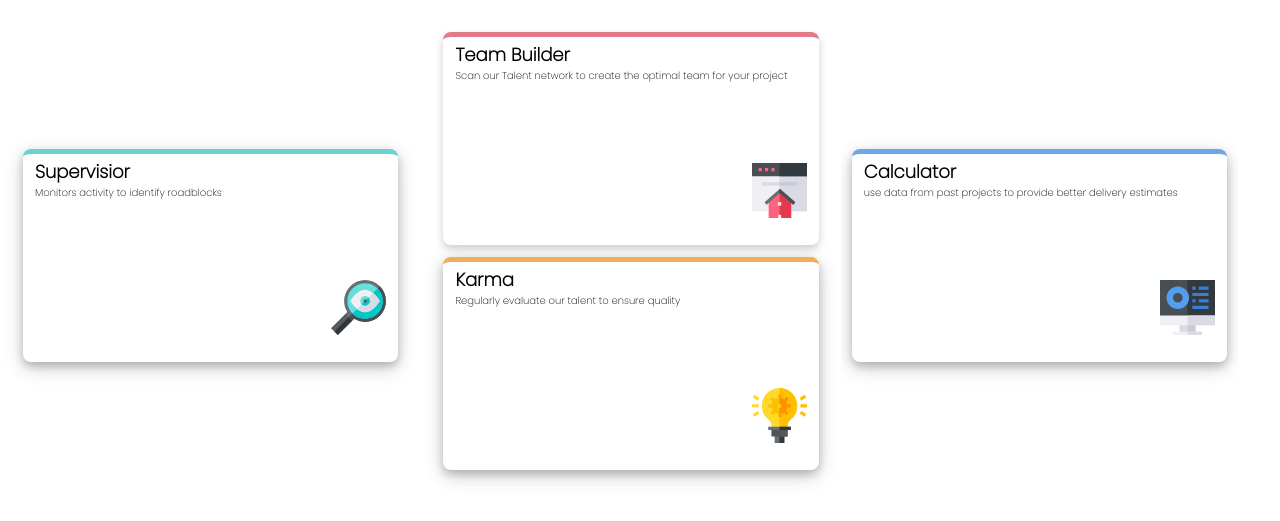
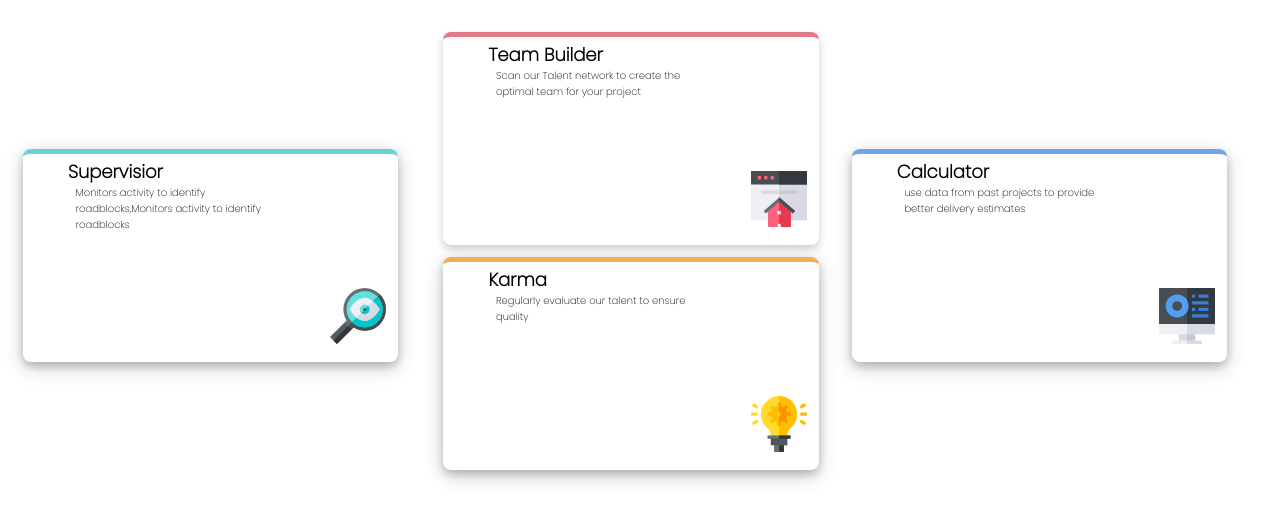
Before and after one commit to harimohan1990/PagoAnalytics-html-css, a plain HTML site: page index.html in a window 1280 px wide. Shown: the part 143-664 px from the top of the page. Drawn offline with Linux system fonts and the light colour scheme.

Commit message:
second commit

```diff
--- a/index.css
+++ b/index.css
@@ -6,7 +6,7 @@
     margin:0;
     padding:0;
     font-family: 'Poppins', sans-serif;
-    overflow: hidden;
+    /* overflow: hidden; */
 }
 body{
     background-color:#FFFFFF;
@@ -97,17 +97,27 @@ aside {
     text-align: left;
     font-size: 18px;
     font-weight: 700;
+    margin-left: 59x;
+    padding-left: 33px;
 }
 .body-para{
     font-family: 'Poppins', sans-serif;
     text-align: left;
     font-size: 10px;
+    width: 61%;
+    display: inline-block;
+}
+.image-container{
+
+    width: 56px;
+    float: right;
+    margin-top: 103px;
+}
+.clearfix{
+    overflow: auto;
 }
 .wrapper-supervisor img, .wrapper-Team_builder img, .wrapper-Karma img, .wrapper-calculator img {
-    float: right;
-    position: relative;
-    top: 79px;
-    width: 55px;
+   width:100%;
 
 }
 
--- a/index.html
+++ b/index.html
@@ -6,7 +6,7 @@
     <link rel="preconnect" href="https://fonts.gstatic.com">
 <link href="https://fonts.googleapis.com/css2?family=Poppins:ital,wght@0,100;0,200;1,100&display=swap" rel="stylesheet">
 <link rel="preconnect" href="https://fonts.gstatic.com">
-
+<link href="https://fonts.googleapis.com/css2?family=Poppins:wght@100&display=swap" rel="stylesheet">
     <title>HTML and CSS Challenge | PAGO Analytics</title>
 </head>
 <body>
@@ -17,29 +17,38 @@
     </header>
     <main>
         <nav>
-           <div class="wrapper-supervisor">
+           <div class="wrapper-supervisor clearfix">
               <h1 class="body_heading">Supervisior</h1>
-              <p class="body-para">Monitors activity  to identify roadblocks </p>
-              <img src="images/icon-supervisor.svg"/>
+              <p class="body-para">Monitors activity  to identify roadblocks,Monitors activity  to identify roadblocks </p>
+              <div class="image-container">
+                <img src="images/icon-supervisor.svg"/>
+              </div>
+
            </div>
         </nav>
         <section>
-            <div class="wrapper-Team_builder">
+            <div class="wrapper-Team_builder clearfix">
                 <h1 class="body_heading">Team Builder </h1>
                 <p class="body-para">Scan our Talent network to create the optimal team for your project </p>
+                <div class="image-container">
                 <img src="images/icon-team-builder.svg"/>
+            </div>
              </div>
-             <div class="wrapper-Karma">
+             <div class="wrapper-Karma clearfix">
                 <h1 class="body_heading">Karma</h1>
                 <p class="body-para">Regularly evaluate our talent to ensure quality </p>
+                <div class="image-container">
                 <img src="images/icon-karma.svg"/>
+            </div>
              </div>
         </section>
         <aside>
-            <div class="wrapper-calculator">
+            <div class="wrapper-calculator clearfix">
                 <h1 class="body_heading">Calculator</h1>
                 <p class="body-para">use data from past projects  to provide better delivery estimates </p>
+                <div class="image-container">
                 <img src="images/icon-calculator.svg"/>
+                </div>
              </div>
         </aside>
     </main>
```
